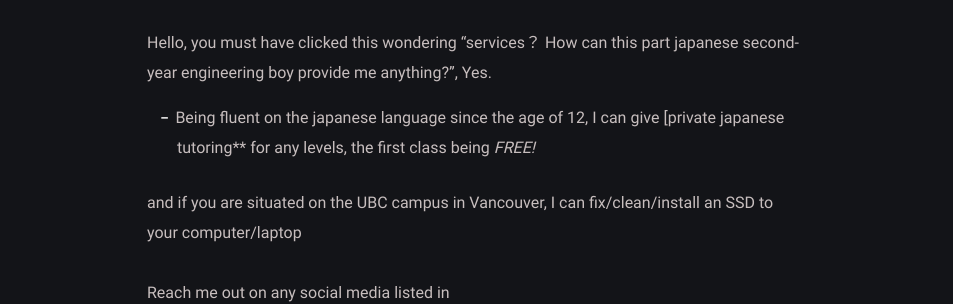
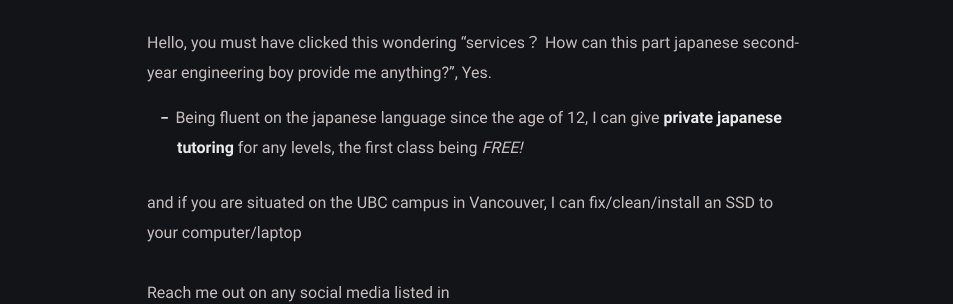
Before and after one commit to Pistachihen/pistachi.github.io, a Jekyll site: the page built from _posts/welcome-to-jekyll/2020-08-29-welcome-to-jekyll.md, in a window 1280 px wide. Shown: the part 325-629 px from the top of the page, without its empty margins (163-1116 px from the left). Built offline with Jekyll 4.4.1, drawn with Linux system fonts in a browser that asks for light colours.

```diff
--- a/_posts/welcome-to-jekyll/2020-08-29-welcome-to-jekyll.md
+++ b/_posts/welcome-to-jekyll/2020-08-29-welcome-to-jekyll.md
@@ -6,7 +6,7 @@ categories: services
 ---
 Hello, you must have clicked this wondering "services？ How can this part japanese second-year engineering boy provide me anything?", Yes.
 
-- Being fluent on the japanese language since the age of 12, I can give [private japanese tutoring** for any levels, the first class being *FREE!*
+- Being fluent on the japanese language since the age of 12, I can give **private japanese tutoring** for any levels, the first class being *FREE!*
 
 and if you are situated on the UBC campus in Vancouver, I can fix/clean/install an SSD to your computer/laptop
 
```
